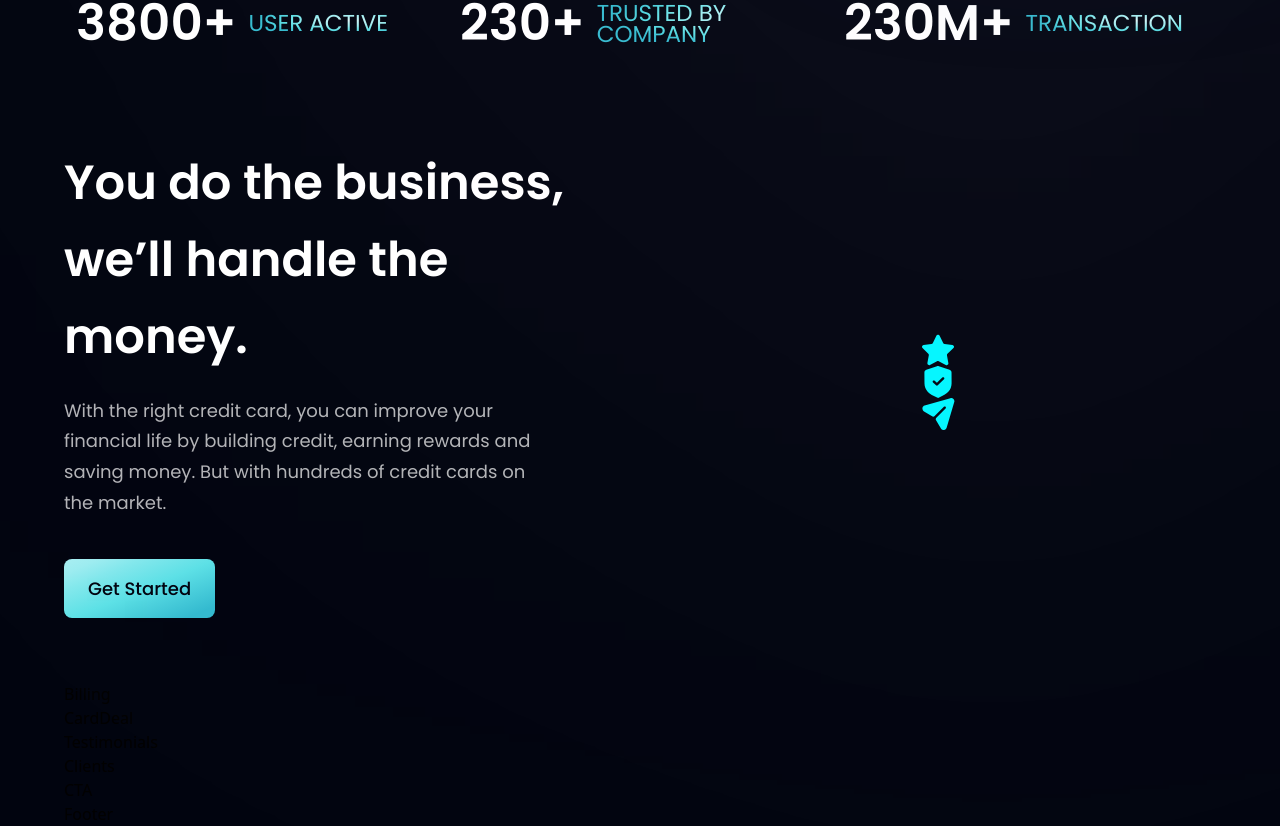
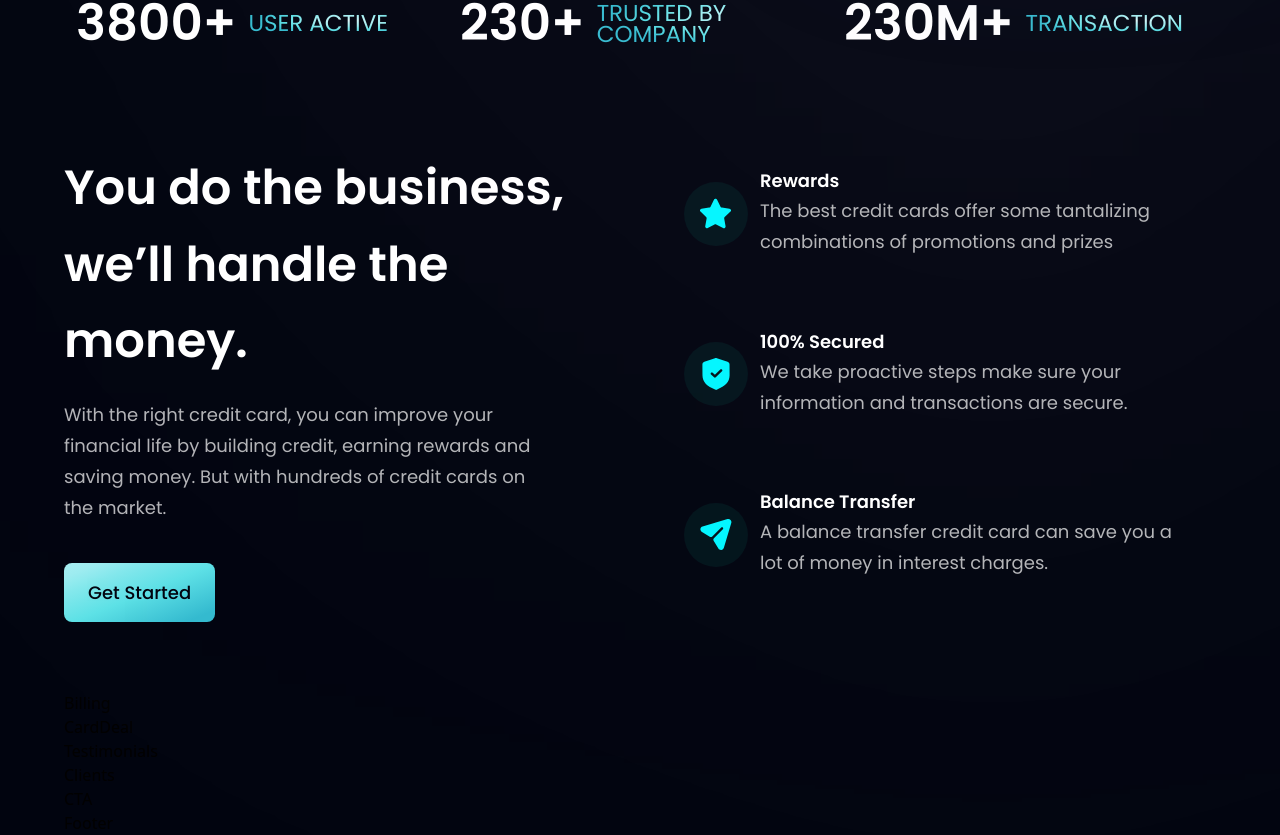
Before and after one commit to Vox1oot/modern-website, a React (Vite) app: page / in a window 1280 px wide. Shown: the part 830-1665 px from the top of the page. Built offline with nearby package versions, Linux system fonts and the light colour scheme.

Commit message:
implment Business section

```diff
--- a/src/components/Business.jsx
+++ b/src/components/Business.jsx
@@ -11,18 +11,31 @@ const mapping = {
 };
 
 const FeatureCard = ({
-    icon, title, content, index,
+    icon, title, content, index, len,
 }) => (
-    <div>
-        <div>
-            <img src={mapping[icon]} alt={icon} />
+    <div className={`flex flex-col xs:flex-row p-6 rounded-[20px]
+        ${index !== (len - 1) ? 'mb-6' : 'mb-0'} feature-card items-center`}
+    >
+        <div className={`w-[64px] h-[64px] rounded-full ${styles.flexCenter} bg-dimBlue mb-5 xs:mb-0`}>
+            <img
+                src={mapping[icon]}
+                alt={icon}
+                className="w-[50%] h-[50%] object-contain"
+            />
         </div>
+
+        <div className="flex-1 flex flex-col ml-3 cursor-pointer">
+            <h4 className="font-poppins font-semibold text-white text-[18px] leading-[23px] mb-1">{title}</h4>
+            <p className={`${styles.paragraph}`}>{content}</p>
+        </div>
+
     </div>
 );
 
 const Business = () => {
     const { t } = useTranslation();
     const features = t('features', { returnObjects: true });
+    const len = features.lenght;
 
     return (
         <section id="features" className={layout.section}>
@@ -33,8 +46,17 @@ const Business = () => {
             </div>
 
             <div className={`${layout.sectionImg} flex-col`}>
-                {features.map(({ id, ...rest }, index) => (
-                    <FeatureCard key={id} {...rest} index={index} />
+                {features.map(({
+                    id, icon, title, content,
+                }, index) => (
+                    <FeatureCard
+                        key={id}
+                        icon={icon}
+                        title={title}
+                        content={content}
+                        index={index}
+                        len={len}
+                    />
                 ))}
             </div>
         </section>
```
